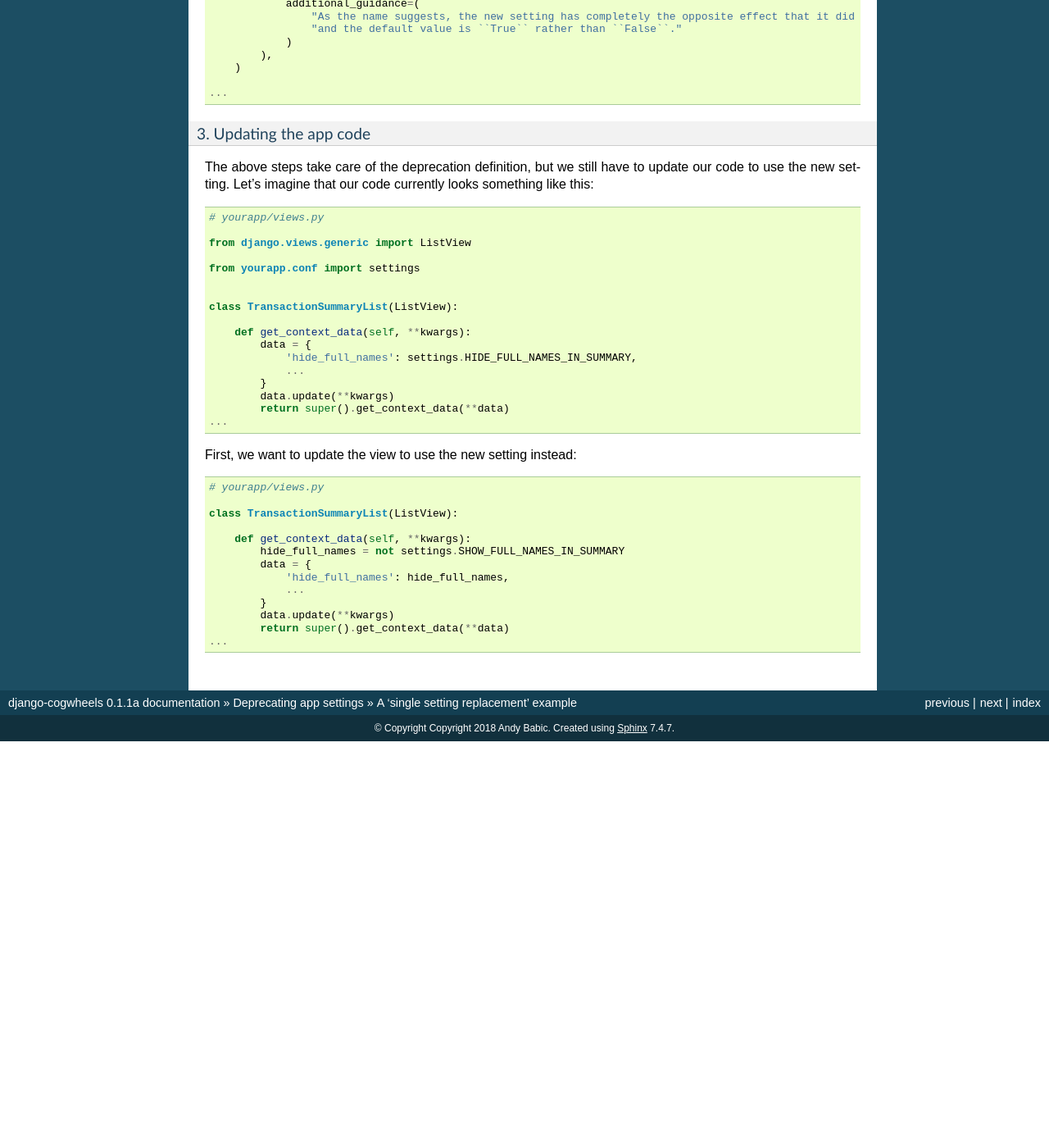
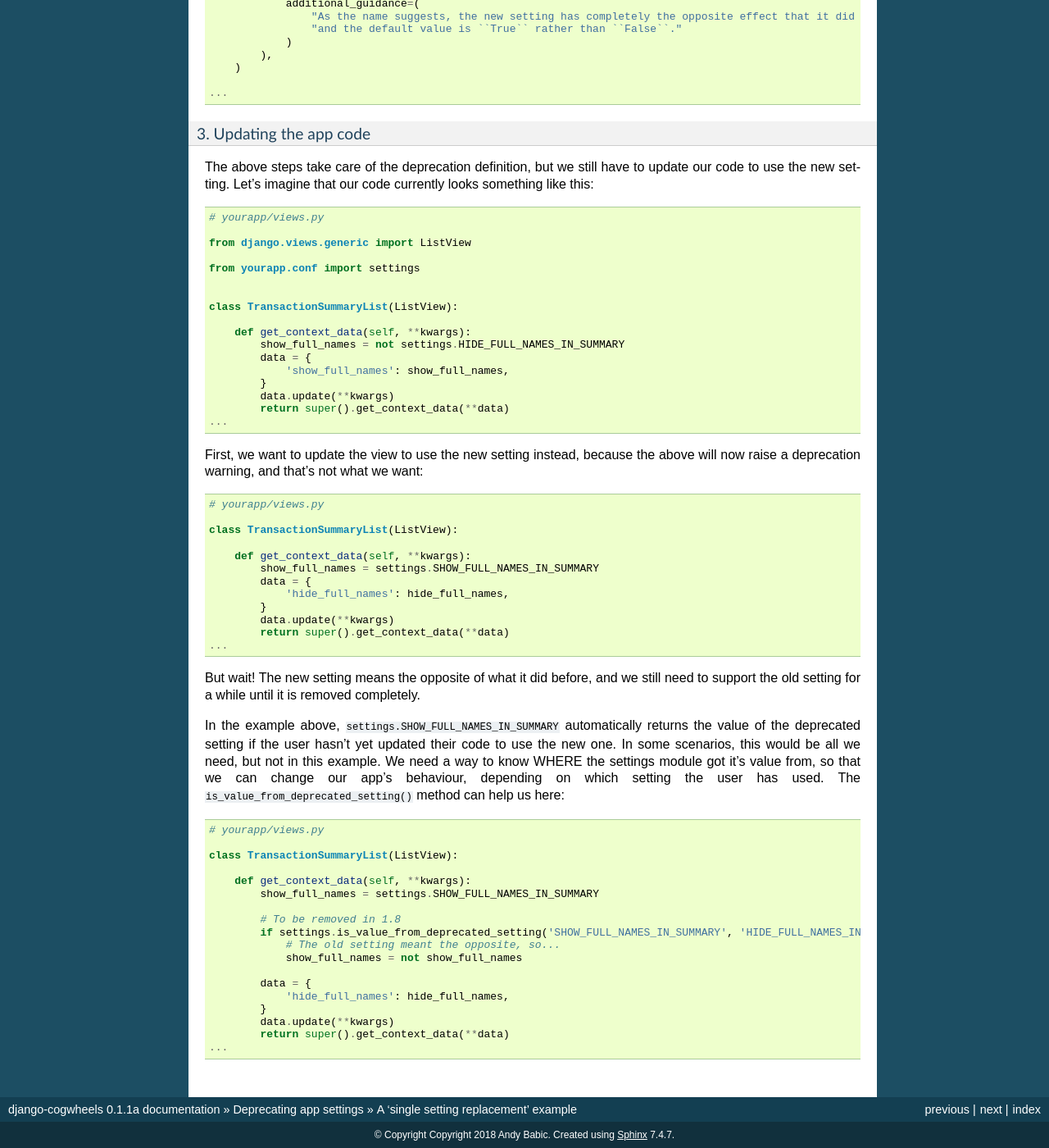
Before and after one commit to ababic/django-cogwheels, a Sphinx documentation site: the page built from docs/source/deprecating-app-settings/single-replacement-example.rst, in a window 1280 px wide and 1400 px high, scrolled down 1798 px. Shown: the whole window at 82% size. Built offline with Sphinx 7.4.7, drawn with Linux system fonts in a browser that asks for light colours; before the commit the page ends 2702 px from its top, so only the background shows below that.

Commit message:
Add more to the 'single-replacement-example'

```diff
--- a/docs/source/deprecating-app-settings/single-replacement-example.rst
+++ b/docs/source/deprecating-app-settings/single-replacement-example.rst
@@ -125,15 +125,15 @@ The above steps take care of the deprecation definition, but we still have to up
     class TransactionSummaryList(ListView):
 
         def get_context_data(self, **kwargs):
+            show_full_names = not settings.HIDE_FULL_NAMES_IN_SUMMARY
             data = {
-                'hide_full_names': settings.HIDE_FULL_NAMES_IN_SUMMARY,
-                ...
+                'show_full_names': show_full_names,
             }
             data.update(**kwargs)
             return super().get_context_data(**data)
     ...
 
-First, we want to update the view to use the new setting instead:
+First, we want to update the view to use the new setting instead, because the above will now raise a deprecation warning, and that's not what we want:
 
 .. code-block:: python
 
@@ -142,11 +142,36 @@ First, we want to update the view to use the new setting instead:
     class TransactionSummaryList(ListView):
 
         def get_context_data(self, **kwargs):
-            hide_full_names = not settings.SHOW_FULL_NAMES_IN_SUMMARY
+            show_full_names = settings.SHOW_FULL_NAMES_IN_SUMMARY
             data = {
                 'hide_full_names': hide_full_names,
-                ...
             }
             data.update(**kwargs)
             return super().get_context_data(**data)
     ...
+
+
+But wait! The new setting means the opposite of what it did before, and we still need to support the old setting for a while until it is removed completely.
+
+In the example above, ``settings.SHOW_FULL_NAMES_IN_SUMMARY`` automatically returns the value of the deprecated setting if the user hasn't yet updated their code to use the new one. In some scenarios, this would be all we need, but not in this example. We need a way to know WHERE the settings module got it's value from, so that we can change our app's behaviour, depending on which setting the user has used. The ``is_value_from_deprecated_setting()`` method can help us here:
+
+.. code-block:: python
+
+    # yourapp/views.py
+
+    class TransactionSummaryList(ListView):
+
+        def get_context_data(self, **kwargs):
+            show_full_names = settings.SHOW_FULL_NAMES_IN_SUMMARY
+
+            # To be removed in 1.8
+            if settings.is_value_from_deprecated_setting('SHOW_FULL_NAMES_IN_SUMMARY', 'HIDE_FULL_NAMES_IN_SUMMARY'):
+                # The old setting meant the opposite, so...
+                show_full_names = not show_full_names
+
+            data = {
+                'hide_full_names': hide_full_names,
+            }
+            data.update(**kwargs)
+            return super().get_context_data(**data)
+    ...
```
